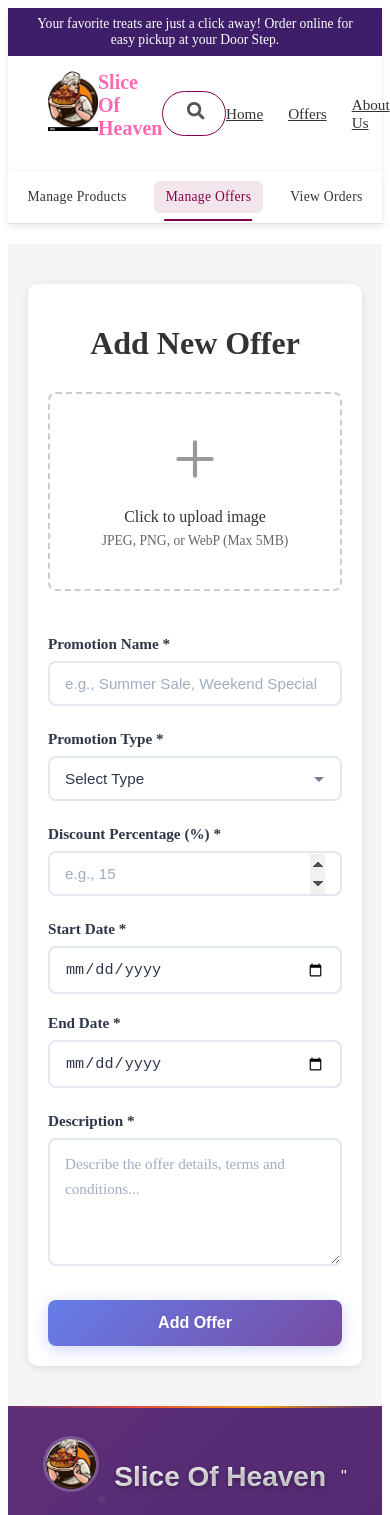
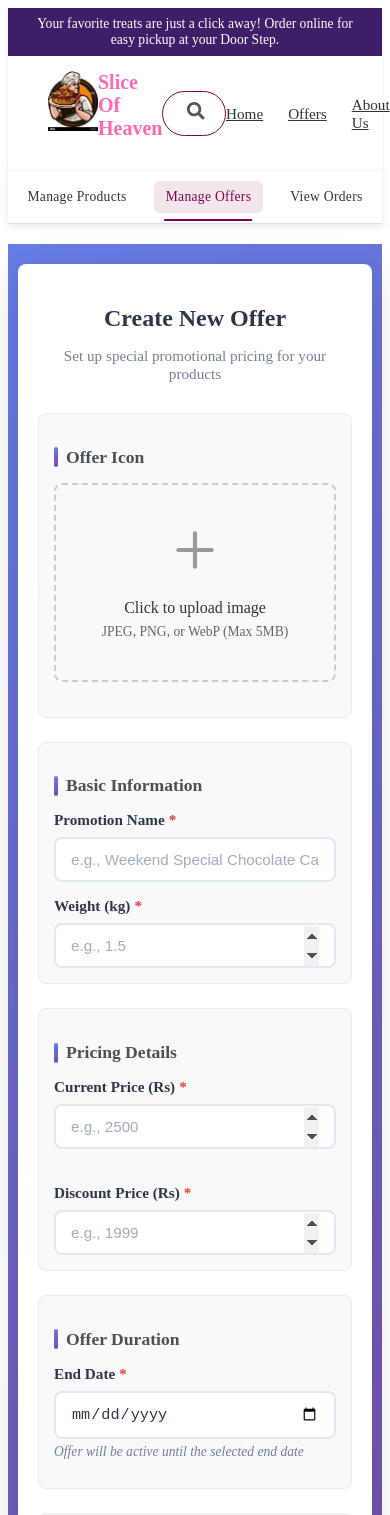
Before and after one commit to Ashankavinda277/Demo-Project-Frontend, a React (Vite) app: page /ManageOffers in a window 390 px wide. Shown: the top 1515 px of the page. Built offline with nearby package versions, Linux system fonts and the light colour scheme.

Commit message:
offerForm and ManageOffers done

```diff
--- a/src/component/admin/OfferForm.jsx
+++ b/src/component/admin/OfferForm.jsx
@@ -1,16 +1,17 @@
 import React, { useState } from "react";
 import ImageUpload from "./ImageUpload";
-import '../../css/OfferForm.css';
+import "../../css/OfferForm.css";
 
-const AddOffer = () => {
+const AddOfferPage = () => {
   const [formData, setFormData] = useState({
     Promotion_Name: "",
-    Promotion_Type: "",
-    Discount_Percentage: "",
-    Start_Date: "",
+    Discount_Price: "",
     End_Date: "",
     Description: "",
+    Weight: "",
+    Current_Price: "",
   });
+  const [imageFile, setImageFile] = useState(null);
   const [loading, setLoading] = useState(false);
   const [message, setMessage] = useState({ type: "", text: "" });
 
@@ -25,6 +26,19 @@ const AddOffer = () => {
     setImageFile(file);
   };
 
+  // Calculate savings percentage
+  const calculateSavings = () => {
+    if (formData.Current_Price && formData.Discount_Price) {
+      const current = parseFloat(formData.Current_Price);
+      const discount = parseFloat(formData.Discount_Price);
+      if (current > 0 && discount < current) {
+        const savings = ((current - discount) / current) * 100;
+        return savings.toFixed(1);
+      }
+    }
+    return null;
+  };
+
   const handleSubmit = async (e) => {
     e.preventDefault();
     setLoading(true);
@@ -34,11 +48,11 @@ const AddOffer = () => {
       // Validation
       if (
         !formData.Promotion_Name ||
-        !formData.Promotion_Type ||
-        !formData.Discount_Percentage ||
-        !formData.Start_Date ||
+        !formData.Discount_Price ||
         !formData.End_Date ||
-        !formData.Description
+        !formData.Description ||
+        !formData.Weight ||
+        !formData.Current_Price
       ) {
         setMessage({
           type: "error",
@@ -48,46 +62,68 @@ const AddOffer = () => {
         return;
       }
 
-      // Validate discount percentage
-      const discount = parseFloat(formData.Discount_Percentage);
-      if (discount < 0 || discount > 100) {
+      // Validate prices
+      const currentPrice = parseFloat(formData.Current_Price);
+      const discountPrice = parseFloat(formData.Discount_Price);
+      const weight = parseFloat(formData.Weight);
+
+      if (currentPrice <= 0 || discountPrice <= 0 || weight <= 0) {
         setMessage({
           type: "error",
-          text: "Discount percentage must be between 0 and 100",
+          text: "Price and weight must be greater than 0",
         });
         setLoading(false);
         return;
       }
 
-      // Validate dates
-      const startDate = new Date(formData.Start_Date);
-      const endDate = new Date(formData.End_Date);
-      if (endDate <= startDate) {
+      if (discountPrice >= currentPrice) {
         setMessage({
           type: "error",
-          text: "End date must be after start date",
+          text: "Discount price must be less than current price",
         });
         setLoading(false);
         return;
       }
 
-      const data = {
-        Promotion_Name: formData.Promotion_Name.trim(),
-        Promotion_Type: formData.Promotion_Type,
-        Discount_Percentage: discount,
-        Start_Date: formData.Start_Date,
+      // Validate end date
+      const endDate = new Date(formData.End_Date);
+      const today = new Date();
+      today.setHours(0, 0, 0, 0);
+
+      if (endDate < today) {
+        setMessage({
+          type: "error",
+          text: "End date cannot be in the past",
+        });
+        setLoading(false);
+        return;
+      }
+
+      const data = new FormData();
+      data.append("Promotion_Name", formData.Promotion_Name.trim());
+      data.append("Discount_Price", discountPrice);
+      data.append("End_Date", formData.End_Date);
+      data.append("Description", formData.Description.trim());
+      data.append("Weight", weight);
+      data.append("Current_Price", currentPrice);
+
+      if (imageFile) {
+        data.append("icon", imageFile);
+      }
+
+      console.log("Submitting offer data:", {
+        Promotion_Name: formData.Promotion_Name,
+        Discount_Price: discountPrice,
         End_Date: formData.End_Date,
-        Description: formData.Description.trim(),
-      };
+        Description: formData.Description,
+        Weight: weight,
+        Current_Price: currentPrice,
+        hasIcon: !!imageFile,
+      });
 
-      console.log("Submitting offer data:", data);
-
-      const response = await fetch("/api/offer/add", {
+      const response = await fetch("/api/promotion/add", {
         method: "POST",
-        headers: {
-          "Content-Type": "application/json",
-        },
-        body: JSON.stringify(data),
+        body: data,
       });
 
       const result = await response.json();
@@ -97,12 +133,13 @@ const AddOffer = () => {
         // Reset form
         setFormData({
           Promotion_Name: "",
-          Promotion_Type: "",
-          Discount_Percentage: "",
-          Start_Date: "",
+          Discount_Price: "",
           End_Date: "",
           Description: "",
+          Weight: "",
+          Current_Price: "",
         });
+        setImageFile(null);
       } else {
         setMessage({
           type: "error",
@@ -117,77 +154,111 @@ const AddOffer = () => {
     }
   };
 
+  const savings = calculateSavings();
+
   return (
-
-    <div className="add-product-page">
+    <div className="add-offer-page">
       <div className="container">
-        <h1>Add New Offer</h1>
+        <h1>Create New Offer</h1>
+        <p className="subtitle">Set up special promotional pricing for your products</p>
 
         {message.text && (
           <div className={`message ${message.type}`}>{message.text}</div>
         )}
 
         <form onSubmit={handleSubmit} className="offer-form">
+          <div className="form-section">
+            <h3 className="form-section-title">Offer Icon</h3>
             <ImageUpload onImageSelect={handleImageSelect} currentImage={null} />
+          </div>
+
+          <div className="form-section">
+            <h3 className="form-section-title">Basic Information</h3>
+
             <div className="form-group">
-            <label>Promotion Name *</label>
+              <label>
+                Promotion Name <span className="required">*</span>
+              </label>
               <input
                 type="text"
                 name="Promotion_Name"
                 value={formData.Promotion_Name}
                 onChange={handleChange}
-              placeholder="e.g., Summer Sale, Weekend Special"
+                placeholder="e.g., Weekend Special Chocolate Cake"
                 required
               />
             </div>
 
             <div className="form-group">
-            <label>Promotion Type *</label>
-            <select
-              name="Promotion_Type"
-              value={formData.Promotion_Type}
-              onChange={handleChange}
-              required
-            >
-              <option value="">Select Type</option>
-              <option value="seasonal">Seasonal Offer</option>
-              <option value="flash-sale">Flash Sale</option>
-              <option value="weekend-special">Weekend Special</option>
-              <option value="holiday-promo">Holiday Promotion</option>
-              <option value="bulk-discount">Bulk Discount</option>
-              <option value="clearance">Clearance Sale</option>
-            </select>
-          </div>
-
-          <div className="form-group">
-            <label>Discount Percentage (%) *</label>
+              <label>
+                Weight (kg) <span className="required">*</span>
+              </label>
               <input
                 type="number"
-              name="Discount_Percentage"
-              value={formData.Discount_Percentage}
+                name="Weight"
+                value={formData.Weight}
                 onChange={handleChange}
                 min="0"
-              max="100"
                 step="0.01"
-              placeholder="e.g., 15"
+                placeholder="e.g., 1.5"
                 required
               />
             </div>
+          </div>
+
+          <div className="form-section">
+            <h3 className="form-section-title">Pricing Details</h3>
 
             <div className="form-row">
               <div className="form-group">
-              <label>Start Date *</label>
+                <label>
+                  Current Price (Rs) <span className="required">*</span>
+                </label>
                 <input
-                type="date"
-                name="Start_Date"
-                value={formData.Start_Date}
+                  type="number"
+                  name="Current_Price"
+                  value={formData.Current_Price}
                   onChange={handleChange}
+                  min="0"
+                  step="0.01"
+                  placeholder="e.g., 2500"
                   required
                 />
               </div>
 
               <div className="form-group">
-              <label>End Date *</label>
+                <label>
+                  Discount Price (Rs) <span className="required">*</span>
+                </label>
+                <input
+                  type="number"
+                  name="Discount_Price"
+                  value={formData.Discount_Price}
+                  onChange={handleChange}
+                  min="0"
+                  step="0.01"
+                  placeholder="e.g., 1999"
+                  required
+                />
+              </div>
+            </div>
+
+            {savings && (
+              <div className="savings-display">
+                <span className="savings-badge">
+                  🎉 Save {savings}% (Rs {(parseFloat(formData.Current_Price) - parseFloat(formData.Discount_Price)).toFixed(2)})
+                </span>
+              </div>
+            )}
+          </div>
+
+          <div className="form-section">
+            <h3 className="form-section-title">Offer Duration</h3>
+
+            <div className="form-group">
+              <label>
+                End Date <span className="required">*</span>
+              </label>
               <input
                 type="date"
                 name="End_Date"
@@ -195,11 +266,19 @@ const AddOffer = () => {
                 onChange={handleChange}
                 required
               />
+              <p className="date-info">
+                Offer will be active until the selected end date
+              </p>
             </div>
           </div>
 
+          <div className="form-section">
+            <h3 className="form-section-title">Description</h3>
+
             <div className="form-group">
-            <label>Description *</label>
+              <label>
+                Offer Description <span className="required">*</span>
+              </label>
               <textarea
                 name="Description"
                 value={formData.Description}
@@ -209,14 +288,19 @@ const AddOffer = () => {
                 required
               />
             </div>
+          </div>
 
           <button type="submit" className="submit-btn" disabled={loading}>
-            {loading ? "Adding Offer..." : "Add Offer"}
+            {loading ? "Creating Offer..." : "Create Offer"}
           </button>
+
+          <div className="form-footer">
+            All fields marked with <span style={{color: '#e53e3e'}}>*</span> are required
+          </div>
         </form>
       </div>
     </div>
   );
 };
 
-export default AddOffer;
+export default AddOfferPage;
--- a/src/css/OfferForm.css
+++ b/src/css/OfferForm.css
@@ -94,6 +94,11 @@
 .form-group {
   display: flex;
   flex-direction: column;
+  margin-bottom: 15px;
+}
+
+.form-group:last-child {
+  margin-bottom: 0;
 }
 
 .form-group label {
@@ -149,23 +154,33 @@
   gap: 20px;
 }
 
-.discount-input-wrapper {
-  position: relative;
+.savings-display {
+  margin-top: 15px;
+  padding: 12px 16px;
+  background: linear-gradient(135deg, #d4f4dd 0%, #c8e6c9 100%);
+  border-radius: 8px;
+  border-left: 4px solid #28a745;
+  animation: fadeIn 0.4s ease;
 }
 
-.discount-input-wrapper input {
-  padding-right: 45px;
+@keyframes fadeIn {
+  from {
+    opacity: 0;
+    transform: scale(0.95);
+  }
+  to {
+    opacity: 1;
+    transform: scale(1);
+  }
 }
 
-.discount-input-wrapper::after {
-  content: '%';
-  position: absolute;
-  right: 15px;
-  top: 50%;
-  transform: translateY(-50%);
-  color: #718096;
+.savings-badge {
+  color: #155724;
   font-weight: 600;
-  pointer-events: none;
+  font-size: 1rem;
+  display: flex;
+  align-items: center;
+  gap: 8px;
 }
 
 .date-info {
@@ -255,6 +270,10 @@ input[type="number"]::-webkit-outer-spin-button {
     padding: 14px;
     font-size: 1rem;
   }
+
+  .savings-badge {
+    font-size: 0.9rem;
+  }
 }
 
 @media (max-width: 480px) {
```
Also changed, not shown: src/services/OfferAPI.js (+41 -18 lines). Lines whose indentation alone changed are shown as unchanged.
